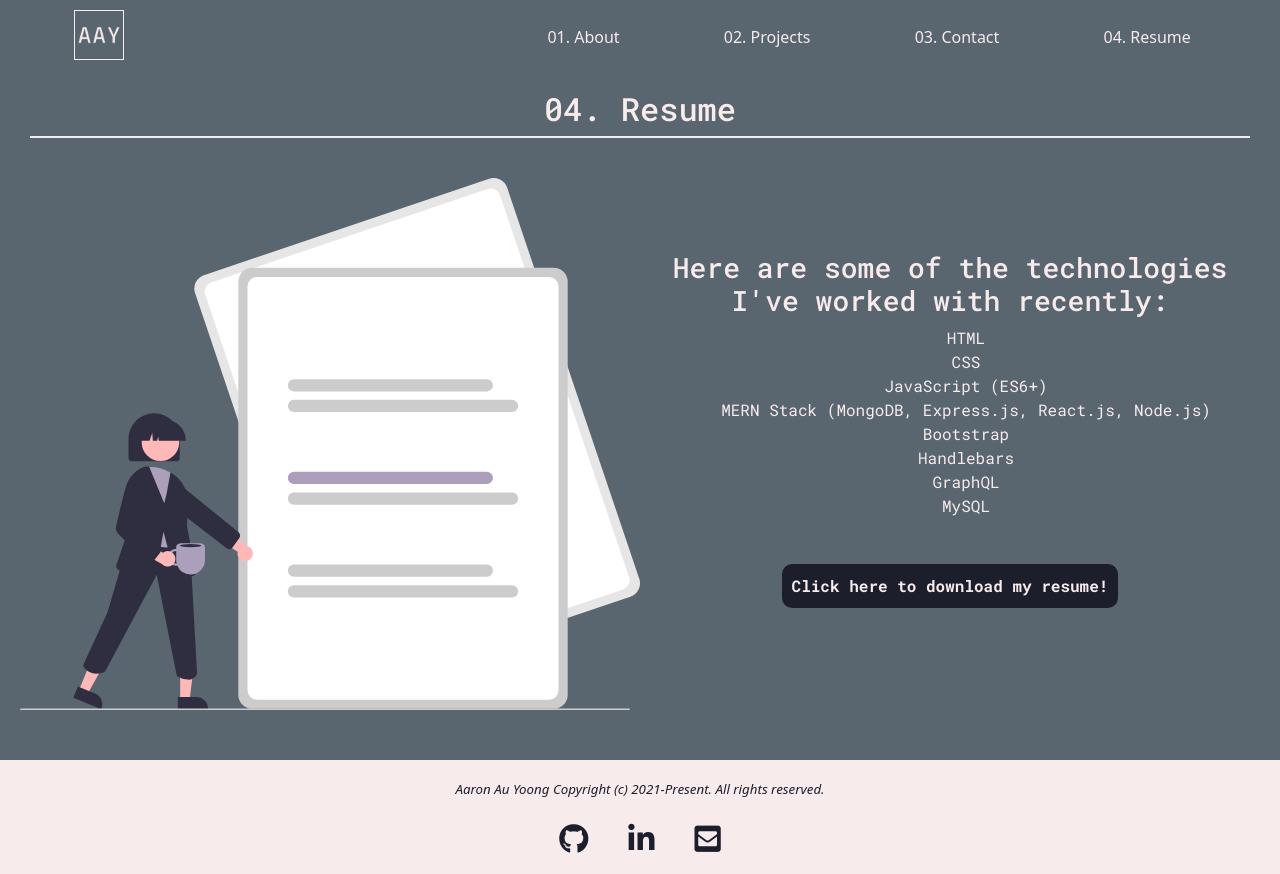
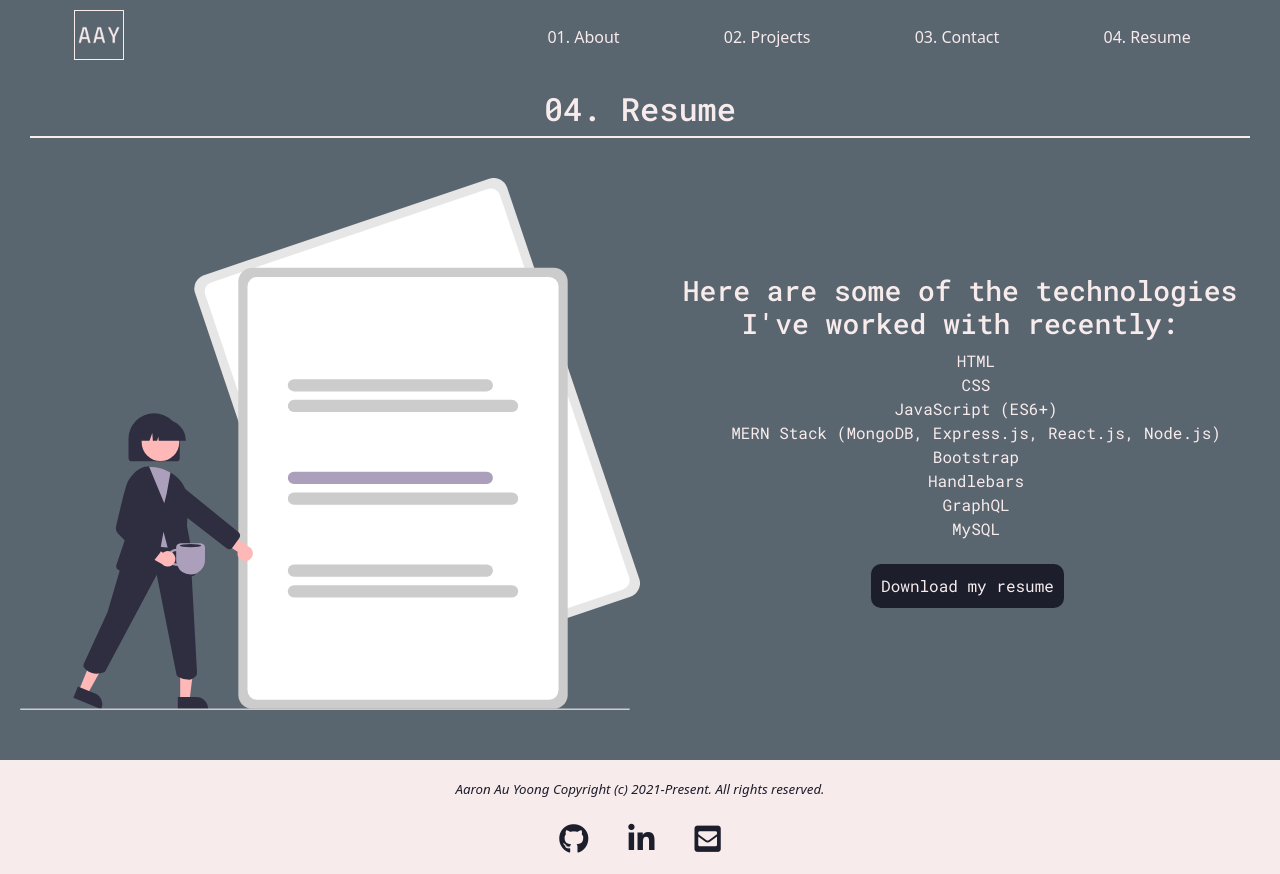
Before and after one commit to aaronauyoong/my-react-portfolio, a React (Create React App) app: page /resume in a window 1280 px wide. Built offline with nearby package versions, Linux system fonts and the light colour scheme.

Commit message:
updated styling for resume download button

```diff
--- a/src/assets/styles/resume.css
+++ b/src/assets/styles/resume.css
@@ -37,19 +37,26 @@
     align-self: center;
 }
 
+.resume-section {
+    display: flex;
+    flex-direction: column;
+    width: 100%;
+    margin: 10px;
+
+}
+
 .unstyled-bullets {
     list-style-type: none;
 }
 
 .download-resume {
-    display: inline-block;
+    display: inline-flex;
     border-radius: 10px;
     padding: 10px;
-    margin: 30px;
-    font-weight: 900;
     background-color: var(--raisin-black);
     text-decoration: none;
     color: var(--lavender-blush);
+    margin-left: 15px;
 }
 
 .download-resume:hover {
--- a/src/components/resume/Resume.js
+++ b/src/components/resume/Resume.js
@@ -14,7 +14,7 @@ function Resume() {
             </div>
             <div className="resume-content">
                 <div className="resume-img">
-                        <img src={ResumeCartoon} alt="Contact me cartoon" />
+                    <img src={ResumeCartoon} alt="Contact me cartoon" />
                 </div>
                 <div className="resume-summary">
                     <div className="resume-section">
@@ -35,7 +35,11 @@ function Resume() {
                             <li>GraphQL</li>
                             <li>MySQL</li>
                         </ul>
-						<a href={MyResume} className="download-resume">Click here to download my resume!</a>
+                        <button className="btn" type="button">
+                            <a href={MyResume} className="download-resume">
+                                Download my resume
+                            </a>
+                        </button>
                     </div>
                 </div>
             </div>
```
